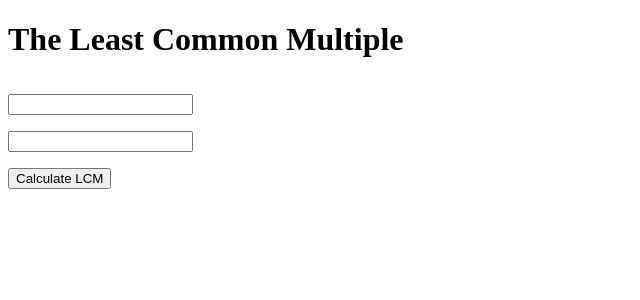
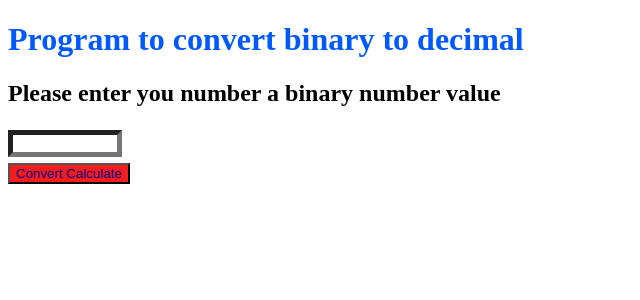
Before and after one commit to Zabraham-fab/My-projects, a Flask app: page / in a window 1280 px wide. Shown: the top 300 px of the page, without its empty margins (0-640 px from the left). Run offline with Flask 2, Linux system fonts and the light colour scheme.

Commit message:
Program to convert binary to decimal with Flask GET and POST Method

```diff
--- a/flask-03-04-If-Handling-Routes_Get-Post-Methods/flask-04-handling-forms-POST-GET-Methods/Flask_GET_POST_Methods/app.py
+++ b/flask-03-04-If-Handling-Routes_Get-Post-Methods/flask-04-handling-forms-POST-GET-Methods/Flask_GET_POST_Methods/app.py
@@ -1,17 +1,25 @@
 # Import Flask modules
+from unicodedata import decimal
 from flask import Flask, render_template, request
 # Create an object named app
 app = Flask(__name__)
 
 
 # create a function named "lcm" which calculates a least common multiple values of two numbers.
-def lcm(num1,num2):
-    common_multiplications = []
-    for i in range(max(num1, num2),num1*num2+1):
-        if i%num1==0 and i%num2==0:
-           common_multiplications.append(i)
-    return min(common_multiplications)
+# def lcm(num1,num2):
+#     common_multiplications = []
+#     for i in range(max(num1, num2),num1*num2+1):
+#         if i%num1==0 and i%num2==0:
+#            common_multiplications.append(i)
+#     return min(common_multiplications)
 
+def bintodec(bin_num):
+    k = 0
+    dec = 0
+    for i in bin_num[::-1]:
+        dec += int(i)*(2**k)
+        k+=1
+    return dec
 
 
 # Create a function named `index` which uses template file named `index.html`
@@ -29,11 +37,11 @@ def index():
 @app.route("/calc", methods=["GET", "POST"])
 def calculate():
     if request.method == "POST":
-        num1 = request.form.get("number1")
-        num2 = request.form.get("number2")
-        return render_template("result.html", result1 = num1, result2 = num2, lcm = lcm(int(num1),int(num2)), developer_name = 'Serdar')
+        bin_num = request.form.get("number1")
+        return render_template("result.html", result1 = bin_num, result = bintodec(bin_num), developer_name = 'Zabraham')
     else:
-        return render_template("result.html", developer_name = "Serdar")
+        return render_template("result.html", developer_name = "Zabraham")
+
 
 # Add a statement to run the Flask application which can be debugged.
 if __name__== "__main__":
--- a/flask-03-04-If-Handling-Routes_Get-Post-Methods/flask-04-handling-forms-POST-GET-Methods/Flask_GET_POST_Methods/templates/index.html
+++ b/flask-03-04-If-Handling-Routes_Get-Post-Methods/flask-04-handling-forms-POST-GET-Methods/Flask_GET_POST_Methods/templates/index.html
@@ -3,14 +3,15 @@
 <head>
     <meta charset="UTF-8">
     <meta name="viewport" content="width=device-width, initial-scale=1.0">
-    <title>Calculation of LCM</title>
+    <title>Calculation of binary to decimal</title>
 </head>
 <body>
-    <h1>The Least Common Multiple<h1>
+    <h1 style="color:rgb(0, 89, 255) ;">Program to convert binary to decimal<h1>
+    <h2>Please enter you number a binary number value<h2>
     <form action="/calc" method="POST">
-        <input type="number" name = "number1"><br>
-        <input type="number" name = "number2"><br>
-        <button>Calculate LCM</button>
+        <input style="width:100px;border-width: 5px;" type="number" name = "number1"><br>
+
+        <button style="background-color:rgb(243, 29, 29); color:darkblue ;   " >Convert Calculate</button>
     </form>
 </body>
 </html>
--- a/flask-03-04-If-Handling-Routes_Get-Post-Methods/flask-04-handling-forms-POST-GET-Methods/Flask_GET_POST_Methods/templates/result.html
+++ b/flask-03-04-If-Handling-Routes_Get-Post-Methods/flask-04-handling-forms-POST-GET-Methods/Flask_GET_POST_Methods/templates/result.html
@@ -6,10 +6,10 @@
     <title>Document</title>
 </head>
 <body>
-    {% if lcm %}
-    <h2>The lowest common multiple of {{ result1 }} and {{ result2 }} is {{ lcm }} </h2>
+    {% if result %}
+    <h2>The decimal equivalent of  "{{ result1 }}" binary number is  "{{ result }}" .</h2>
     {% else %}
-    <h2> Since this is a GET request, LCM has not been calculated</h2>
+    <h2> Since this is a GET request,  has not been calculated binary to decimal</h2>
     {% endif %}
     <br>
     <h3>This webpage is created by {{ developer_name }} </h3>
```
